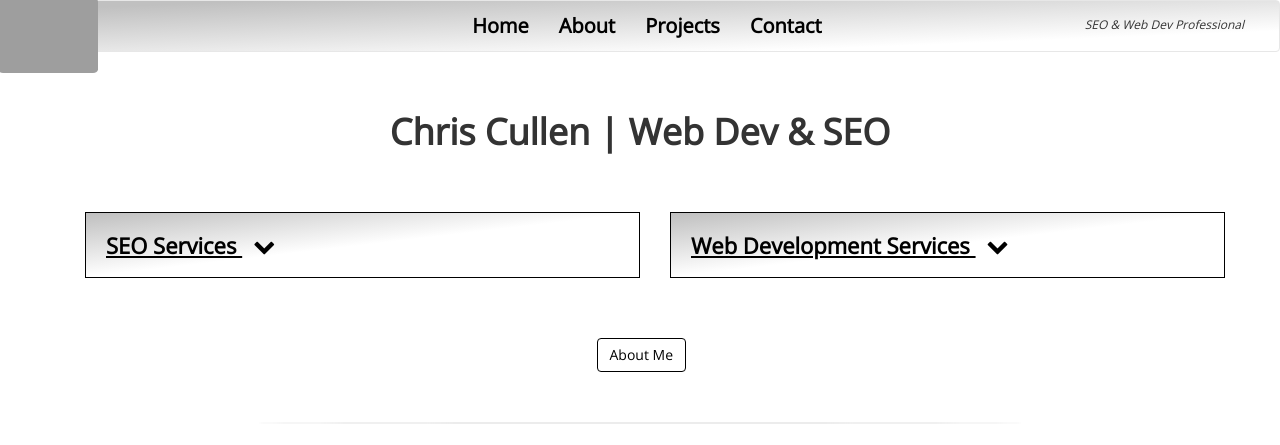
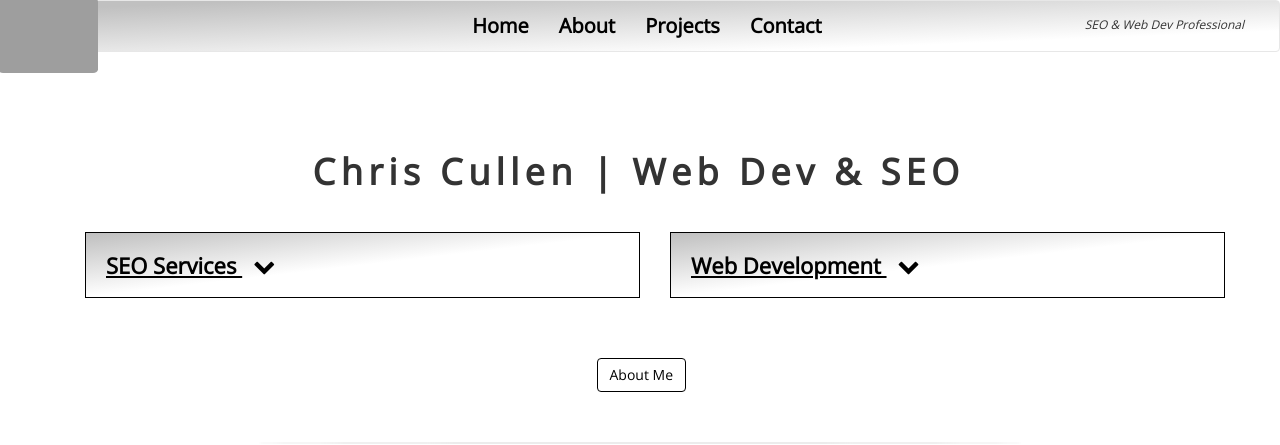
Before and after one commit to 123xylem/CullenPortfolio, a Node server app: page / in a window 1280 px wide. Shown: the top 445 px of the page. Run offline with Node 20, Linux system fonts and the light colour scheme; some libraries are stand-ins or nearby versions; grey boxes are pictures that could not be loaded.

```diff
--- a/public/stylesheets/home.css
+++ b/public/stylesheets/home.css
@@ -9,15 +9,43 @@
 }
 
 #homeTitle h1 {
-
-  text-align:center;
-    font-weight:900 !important;
-padding:0rem 2rem 1rem 2rem;
+    text-align:center;
+   font-weight:900 !important;
+   padding:0rem 2rem 1rem 2rem;
     margin:-4rem 0% 5rem 0%;
     width:100%;
-    border-radius: 5%;
+
 }
 
+@media all and (min-width:1180px){
+    #homeTitle{
+    width:57%;
+margin:0 auto;}
+
+#homeTitle h1 {
+      overflow: hidden; /* Ensures the content is not revealed until the animation */
+  border-right: .10em solid white; /* The typwriter cursor */
+  white-space: nowrap; /* Keeps the content on a single line */
+  margin: 0 auto 3rem; /* Gives that scrolling effect as the typing happens */
+  letter-spacing: .15em; /* Adjust as needed */
+  animation:
+    typing 3.5s steps(40, end),
+    blink-caret .75s step-end 10;
+    text-align:center;
+}
+}
+
+/* The typing effect */
+@keyframes typing {
+  from { width: 0 }
+  to { width: 100% }
+}
+
+/* The typewriter cursor effect */
+@keyframes blink-caret {
+  from, to { border-color: black }
+  50% { border-color: transparent; }
+}
 
 
 .expandable{
@@ -47,14 +75,28 @@ text-decoration:underline;
 .meSkills{
     margin-right:2rem;
 }
+
 .meList{
-    list-style:none;
+    font-size:1.2rem;
+        list-style:none;
+        padding-left:1rem;
+
+}
+
+
+@media only screen and (min-width:770px){
+.meList{
     font-size:1.4rem;
+            padding-left:1.2rem;
+
+}
 }
 
 @media only screen and (min-width:899px){
     .meList{
         font-size:2rem;
+                padding-left:2rem;
+
     }
 }
 
@@ -300,7 +342,7 @@ border-radius:9%;
     display:none;
     margin:28% 1rem;
     padding:0.5rem;
-    font-size:1rem;
+    font-size:1.8rem;
     text-align: center;
   background: linear-gradient(to bottom right, silver 1%, white 50%);
      border-radius:8%;
--- a/views/homepage.ejs
+++ b/views/homepage.ejs
@@ -1,6 +1,7 @@
 <% include ./partials/header.ejs %>
 
-        <div id="homeTitle" class=" animated lightSpeedIn"  >
+<!--class=" animated lightSpeedIn"-->
+        <div id="homeTitle"   >
                        <h1 > Chris Cullen | Web Dev & SEO  </h1>
 
         </div>
@@ -19,15 +20,13 @@
 
                           <ul class="meList">
                             <li>  <i class="fa fa-check" aria-hidden="true"></i>  Search Engine Optimisation </li>
-
-                  <li><i class="fa fa-check" aria-hidden="true"></i>   Build and analyse Backlink Profile </li>
-
+                  <li><i class="fa fa-check" aria-hidden="true"></i>   Optimise Backlink Profile </li>
                          <li><i class="fa fa-check" aria-hidden="true"></i> SMO & SEM Services </li>
-                      <li><i class="fa fa-check" aria-hidden="true"></i> Optimizing On Page Content </li>
+                      <li><i class="fa fa-check" aria-hidden="true"></i> Build On Page Content </li>
                       <li><i class="fa fa-check" aria-hidden="true"></i> Building Off Page Content </li>
-                        <li><i class="fa fa-check" aria-hidden="true"></i>  Improving Site Structure </li>
+                        <li><i class="fa fa-check" aria-hidden="true"></i>  Improve Site Structure </li>
                           <li><i class="fa fa-check" aria-hidden="true"></i> Image Optimisation </li>
-                          <li><i class="fa fa-check" aria-hidden="true"></i> Robots.txt Implementations</li>
+                          <li><i class="fa fa-check" aria-hidden="true"></i> Robots.txt & Sitemap.xml</li>
 
                         </ul>
                     </div>
@@ -38,7 +37,7 @@
 
                 <div class=" col-xs-6">
                    <div class="expandable" >
-                       <a href="#">  <h4 class="homeH4 animated bounce">  <strong> Web Development Services </strong><i style="margin-left:1.1rem;" class="fa  fa-chevron-down" aria-hidden="true"></i>  </h4> </a>
+                       <a href="#">  <h4 class="homeH4 animated bounce">  <strong> Web Development </strong><i style="margin-left:1.1rem;" class="fa  fa-chevron-down" aria-hidden="true"></i>  </h4> </a>
             <div class="showMe meSkills" style="display:none" >
 
                         <ul class="meList">
@@ -141,14 +140,14 @@
                      </div>
              </div>
              <div class="col-xs-12 col-sm-4 ">
-                  <div class="projectBox"><a href="https://codepen.io/123xylem/pen/AXwwPj">
-                        <img alt="Clock"  src="http://sites.psu.edu/siowfa15/wp-content/uploads/sites/29639/2015/09/Draw-an-Old-Fashioned-Alarm-Clock-Step-15.jpg"target="_blank">
+                  <div class="projectBox"><a href="https://123xylem.github.io/KeyboardDj/">
+                        <img alt="KeyboardDj"  src="https://cdn.pixabay.com/photo/2016/05/05/11/22/particles-1373684_960_720.jpg"target="_blank">
 
                          <div class="caption">
-                                                          <h6>Pomodoro Clock</h6></a>
+                                                          <h6>Keyboard Dj</h6></a>
 
                              <p>
-                                 Alarm Clock Application utilising  Bootstrap, Jquery  JS Some Front End Design Features.
+                                JavasScript application with Paper js and Howler JS. Featuring some custom Front End design features.
                              </p>
                          </div>
                      </div>
--- a/views/partials/footer.ejs
+++ b/views/partials/footer.ejs
@@ -3,8 +3,8 @@
 <p class="footerText">Chris Cullen Web Dev & SEO  Copyright 2017 - <em> Made By ChrisCullen </em>  </p>
 
 
+
 </footer>
-
 
 </div>
 
```
Also changed, not shown: views/projects.ejs (+11 -0 lines).
